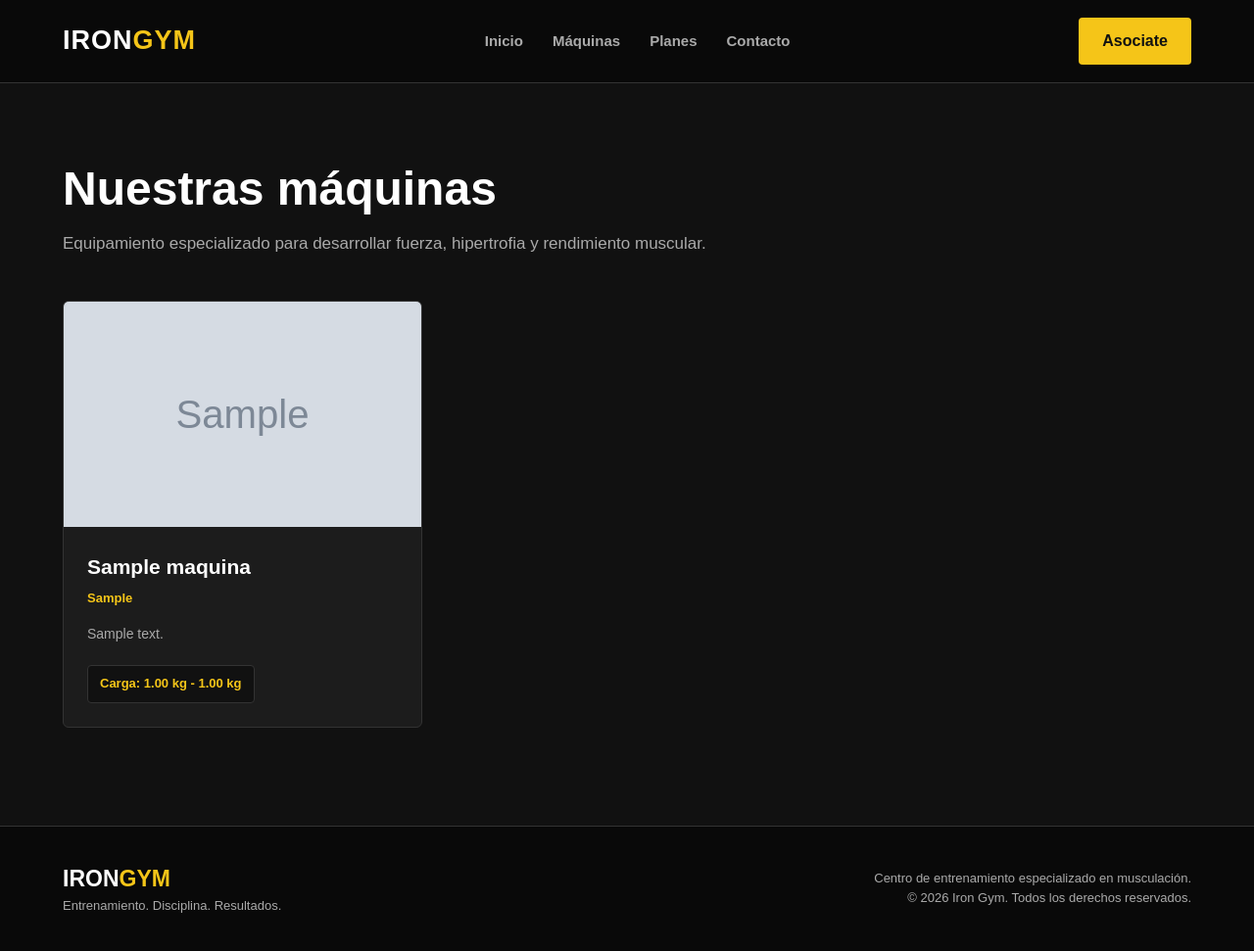
After one commit to PereyraPablo/iron-gym, a Flask app: page /maquinas in a window 1280 px wide. The commit adds this page. Shown: the whole page at 98% size. Run offline with Flask 3, Linux system fonts and the light colour scheme; tables that the repository leaves empty hold one stand-in row (values such as "Sample post"); grey boxes marked "Sample" are stand-in pictures.

Commit message:
Implementación del catálogo público de máquinas

```diff
--- a/app.py
+++ b/app.py
@@ -1,4 +1,3 @@
-
 
 # Importamos Flask para crear nuestra aplicación web.
 from flask import Flask, render_template
@@ -6,12 +5,19 @@ from flask import Flask, render_template
 # Importamos la configuración centralizada del proyecto.
 from config import Config
 
+# Importamos el Blueprint del controlador de máquinas.
+from controllers.maquina_controller import maquinas_bp
+
 
 # Creamos la instancia principal de nuestra aplicación Flask.
 app = Flask(__name__)
 
 # Incorporamos las configuraciones definidas en config.py.
 app.config.from_object(Config)
+
+# Registramos el Blueprint para que Flask reconozca
+# las rutas correspondientes al módulo de máquinas.
+app.register_blueprint(maquinas_bp)
 
 
 # ---------------------------------------------------------
--- /dev/null
+++ b/controllers/maquina_controller.py
@@ -0,0 +1,33 @@
+
+
+# Importamos Blueprint para agrupar las rutas relacionadas con máquinas.
+from flask import Blueprint, render_template
+
+# Importamos el servicio que contiene las reglas de negocio.
+from services.maquina_service import MaquinaService
+
+
+# Creamos un Blueprint para organizar las rutas del módulo de máquinas.
+# El nombre "maquinas" identifica este grupo de rutas dentro de Flask.
+maquinas_bp = Blueprint("maquinas", __name__)
+
+# Creamos una instancia del servicio que utilizará el controlador.
+servicio_maquinas = MaquinaService()
+
+
+# ---------------------------------------------------------
+# CATÁLOGO PÚBLICO DE MÁQUINAS
+# ---------------------------------------------------------
+
+@maquinas_bp.route("/maquinas")
+def catalogo():
+
+    # Solicitamos al servicio únicamente las máquinas activas.
+    # El controlador no realiza consultas SQL directamente.
+    maquinas = servicio_maquinas.listar_activas()
+
+    # Enviamos las máquinas obtenidas a la plantilla HTML.
+    return render_template(
+        "maquinas/catalogo.html",
+        maquinas=maquinas
+    )
--- a/static/css/estilos.css
+++ b/static/css/estilos.css
@@ -498,3 +498,228 @@ main {
     }
 
 }
+
+
+/* =====================================================
+   IRON GYM - CATÁLOGO DE MÁQUINAS
+   ===================================================== */
+
+
+/* -----------------------------------------------------
+   14. ENCABEZADO DEL CATÁLOGO
+   ----------------------------------------------------- */
+
+.catalogo-maquinas {
+    width: 90%;
+    max-width: 1200px;
+    margin: 0 auto;
+    padding-top: 65px;
+    padding-bottom: 40px;
+}
+
+/* Presentación del catálogo */
+.catalogo-encabezado {
+    margin-bottom: 45px;
+    max-width: 750px;
+}
+
+.catalogo-encabezado h1 {
+    font-size: clamp(34px, 5vw, 48px);
+    font-weight: 900;
+    line-height: 1.15;
+    margin-bottom: 15px;
+}
+
+/* Descripción del catálogo */
+.catalogo-encabezado p {
+    color: var(--color-texto-secundario);
+    font-size: 17px;
+}
+
+
+/* -----------------------------------------------------
+   15. DISTRIBUCIÓN DE LAS MÁQUINAS
+   ----------------------------------------------------- */
+
+.maquinas-grid {
+    display: grid;
+
+    /* Crea columnas adaptables según el espacio disponible */
+    grid-template-columns: repeat(3, minmax(0, 1fr));
+
+    gap: 25px;
+}
+
+
+/* -----------------------------------------------------
+   16. TARJETAS DE MÁQUINAS
+   ----------------------------------------------------- */
+
+.maquina-card {
+    background-color: var(--color-superficie);
+    border: 1px solid var(--color-borde);
+    border-radius: 6px;
+    overflow: hidden;
+
+    /* Mantiene una altura uniforme entre tarjetas */
+    display: flex;
+    flex-direction: column;
+
+    transition: border-color 0.3s ease,
+                transform 0.3s ease;
+}
+
+/* Efecto visual al pasar el cursor */
+.maquina-card:hover {
+    border-color: var(--color-principal);
+    transform: translateY(-5px);
+}
+
+
+/* -----------------------------------------------------
+   17. IMÁGENES DE LAS MÁQUINAS
+   ----------------------------------------------------- */
+
+.maquina-imagen {
+    width: 100%;
+    height: 230px;
+    background-color: var(--color-superficie-secundaria);
+    overflow: hidden;
+}
+
+/* Imagen real de cada máquina */
+.maquina-imagen img {
+    width: 100%;
+    height: 100%;
+    object-fit: cover;
+    display: block;
+    transition: transform 0.4s ease;
+}
+
+/* Efecto de acercamiento de la imagen */
+.maquina-card:hover .maquina-imagen img {
+    transform: scale(1.05);
+}
+
+/* Espacio reservado cuando no hay imagen */
+.imagen-sin-disponibilidad {
+    width: 100%;
+    height: 100%;
+    display: flex;
+    align-items: center;
+    justify-content: center;
+    color: var(--color-texto-secundario);
+    font-size: 14px;
+}
+
+
+/* -----------------------------------------------------
+   18. INFORMACIÓN DE LAS MÁQUINAS
+   ----------------------------------------------------- */
+
+.maquina-info {
+    padding: 24px;
+
+    /* Permite que las tarjetas aprovechen toda su altura */
+    flex: 1;
+}
+
+.maquina-info h2 {
+    font-size: 21px;
+    font-weight: 800;
+    margin-bottom: 5px;
+}
+
+/* Marca del equipamiento */
+.maquina-marca {
+    color: var(--color-principal);
+    font-size: 13px;
+    font-weight: 700;
+    margin-bottom: 15px;
+}
+
+/* Descripción de la máquina */
+.maquina-descripcion {
+    color: var(--color-texto-secundario);
+    font-size: 14px;
+    margin-bottom: 20px;
+}
+
+/* Rango de cargas */
+.maquina-cargas {
+    display: inline-block;
+    background-color: #111111;
+    border: 1px solid var(--color-borde);
+    border-radius: 4px;
+    padding: 8px 12px;
+    color: var(--color-principal);
+    font-size: 13px;
+    font-weight: 700;
+}
+
+
+/* -----------------------------------------------------
+   19. CATÁLOGO SIN MÁQUINAS
+   ----------------------------------------------------- */
+
+.catalogo-vacio {
+    background-color: var(--color-superficie);
+    border: 1px solid var(--color-borde);
+    border-left: 4px solid var(--color-principal);
+    border-radius: 5px;
+    padding: 35px;
+}
+
+.catalogo-vacio h2 {
+    font-size: 23px;
+    margin-bottom: 10px;
+}
+
+.catalogo-vacio p {
+    color: var(--color-texto-secundario);
+}
+
+
+/* -----------------------------------------------------
+   20. DISEÑO RESPONSIVE DEL CATÁLOGO
+   ----------------------------------------------------- */
+
+@media (max-width: 900px) {
+
+    /* En pantallas medianas mostramos dos columnas */
+    .maquinas-grid {
+        grid-template-columns: repeat(2, minmax(0, 1fr));
+    }
+
+}
+
+@media (max-width: 600px) {
+
+    /* Ajustes generales del catálogo */
+    .catalogo-maquinas {
+        padding-top: 45px;
+    }
+
+    .catalogo-encabezado {
+        margin-bottom: 30px;
+    }
+
+    .catalogo-encabezado p {
+        font-size: 15px;
+    }
+
+    /* En celulares mostramos una máquina por fila */
+    .maquinas-grid {
+        grid-template-columns: 1fr;
+        gap: 20px;
+    }
+
+    .maquina-imagen {
+        height: 220px;
+    }
+
+    .maquina-info {
+        padding: 20px;
+    }
+
+}
--- a/templates/base.html
+++ b/templates/base.html
@@ -41,7 +41,7 @@
 
                 <a href="{{ url_for('inicio') }}">Inicio</a>
 
-                <a href="{{ url_for('inicio') }}#maquinas">Máquinas</a>
+                <a href="{{ url_for('maquinas.catalogo') }}">Máquinas</a>
 
                 <a href="{{ url_for('inicio') }}#planes">Planes</a>
 
--- /dev/null
+++ b/templates/maquinas/catalogo.html
@@ -0,0 +1,100 @@
+
+
+{% extends "base.html" %}
+
+{% block titulo %}Catálogo de Máquinas | Iron Gym{% endblock %}
+
+{% block contenido %}
+
+<section class="catalogo-maquinas">
+
+    <!-- Encabezado principal del catálogo -->
+    <div class="catalogo-encabezado">
+        <h1>Nuestras máquinas</h1>
+
+        <p>
+            Equipamiento especializado para desarrollar fuerza,
+            hipertrofia y rendimiento muscular.
+        </p>
+    </div>
+
+    <!-- Comprobamos si existen máquinas activas -->
+    {% if maquinas %}
+
+        <div class="maquinas-grid">
+
+            <!-- Recorremos las máquinas recibidas desde el controlador -->
+            {% for maquina in maquinas %}
+
+                <article class="maquina-card">
+
+                    <!-- Imagen de la máquina -->
+                    <div class="maquina-imagen">
+
+                        {% if maquina.imagen %}
+                            <img
+                                src="{{ url_for('static', filename='img/maquinas/' ~ maquina.imagen) }}"
+                                alt="{{ maquina.nombre }}"
+                            >
+                        {% else %}
+                            <div class="imagen-sin-disponibilidad">
+                                Imagen próximamente
+                            </div>
+                        {% endif %}
+
+                    </div>
+
+                    <!-- Información de la máquina -->
+                    <div class="maquina-info">
+
+                        <h2>{{ maquina.nombre }}</h2>
+
+                        {% if maquina.marca %}
+                            <p class="maquina-marca">
+                                {{ maquina.marca }}
+                            </p>
+                        {% endif %}
+
+                        {% if maquina.descripcion %}
+                            <p class="maquina-descripcion">
+                                {{ maquina.descripcion }}
+                            </p>
+                        {% endif %}
+
+                        <!-- Mostramos el rango de cargas si está informado -->
+                        {% if maquina.carga_minima is not none
+                              and maquina.carga_maxima is not none %}
+
+                            <p class="maquina-cargas">
+                                Carga:
+                                {{ maquina.carga_minima }} kg -
+                                {{ maquina.carga_maxima }} kg
+                            </p>
+
+                        {% endif %}
+
+                    </div>
+
+                </article>
+
+            {% endfor %}
+
+        </div>
+
+    {% else %}
+
+        <!-- Mensaje cuando todavía no hay máquinas activas -->
+        <div class="catalogo-vacio">
+            <h2>Próximamente</h2>
+
+            <p>
+                Estamos preparando nuestro catálogo de máquinas.
+                Volvé a visitarnos pronto.
+            </p>
+        </div>
+
+    {% endif %}
+
+</section>
+
+{% endblock %}
```
Also changed, not shown: controllers/__init__.py (added).
